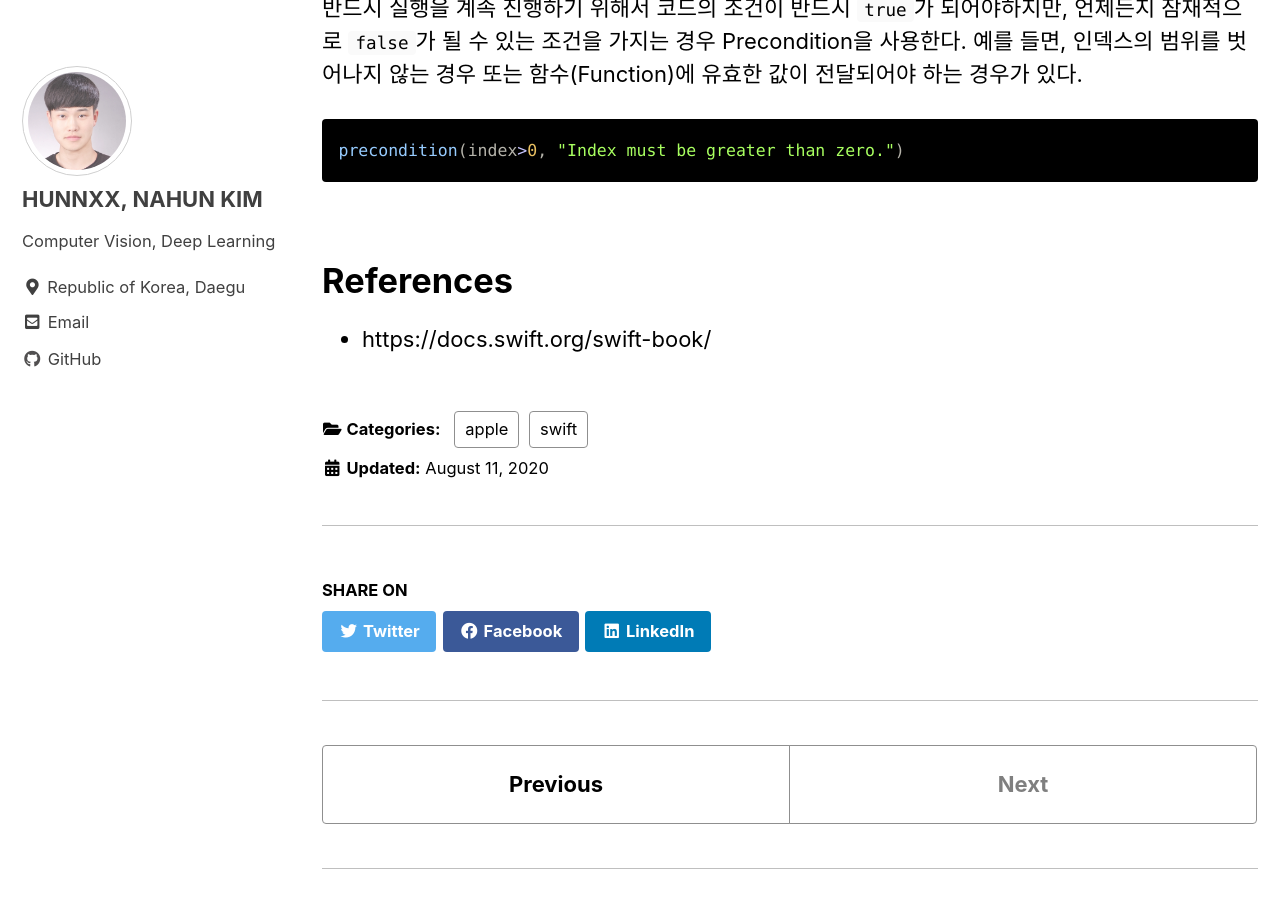
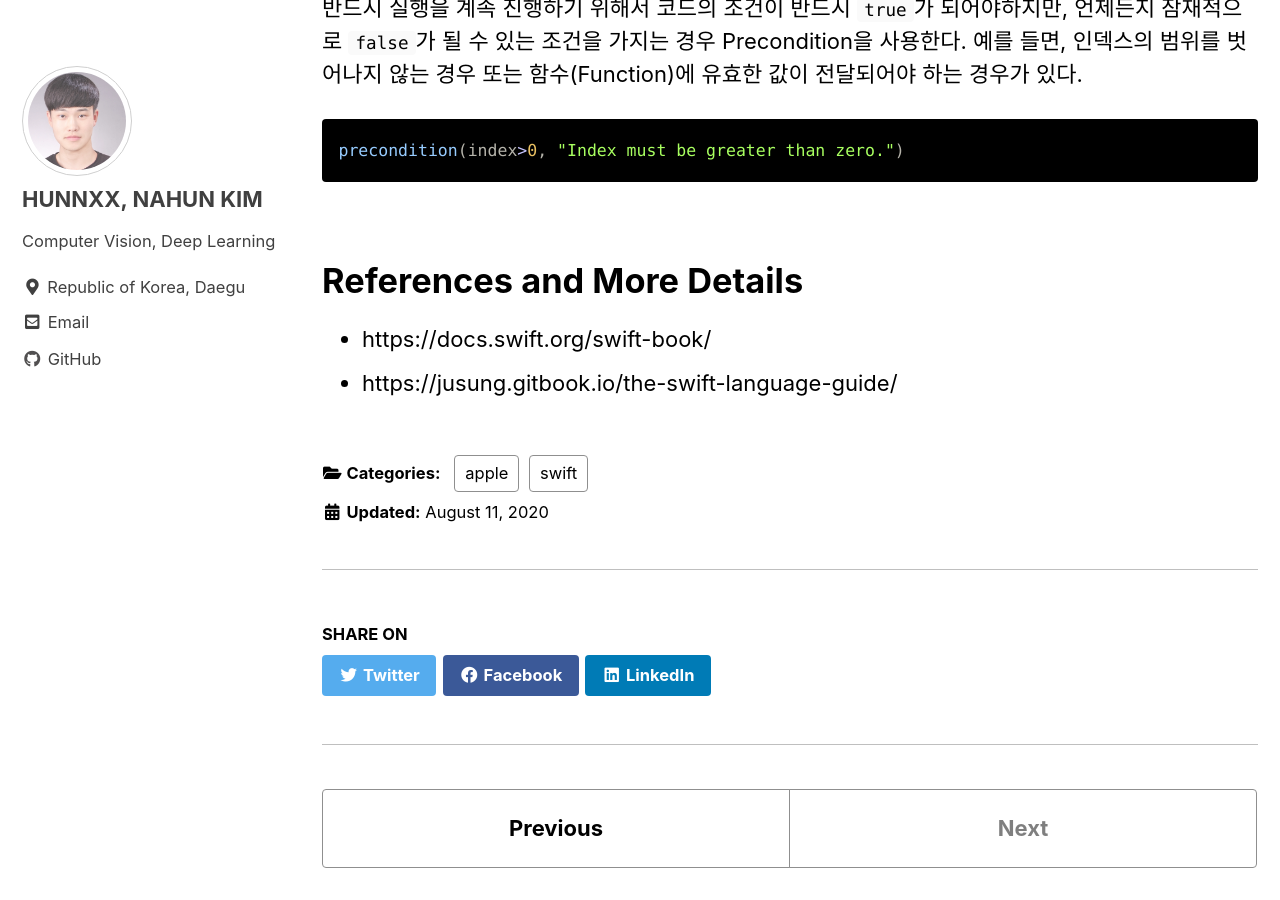
Before and after one commit to hunnxx/hunnxx.github.io, a Jekyll site: the page built from _posts/2020-08-11-swift-basic.md, in a window 1280 px wide and 900 px high, scrolled down 12957 px. Built offline with Jekyll 4.4.1, drawn with Linux system fonts in a browser that asks for light colours; cached includes are drawn as plain includes; some of the changed text lies outside the part shown.

Commit message:
Update some information

```diff
--- a/_posts/2020-08-11-swift-basic-1.md
+++ b/_posts/2020-08-11-swift-basic.md
@@ -301,5 +301,6 @@ precondition(index>0, "Index must be greater than zero.")
 <br>
 
 
-# References
+# References and More Details
 - https://docs.swift.org/swift-book/
+- https://jusung.gitbook.io/the-swift-language-guide/
```
Also changed, not shown: other parts of _posts/2020-08-11-swift-basic.md (+1 -1 lines).
